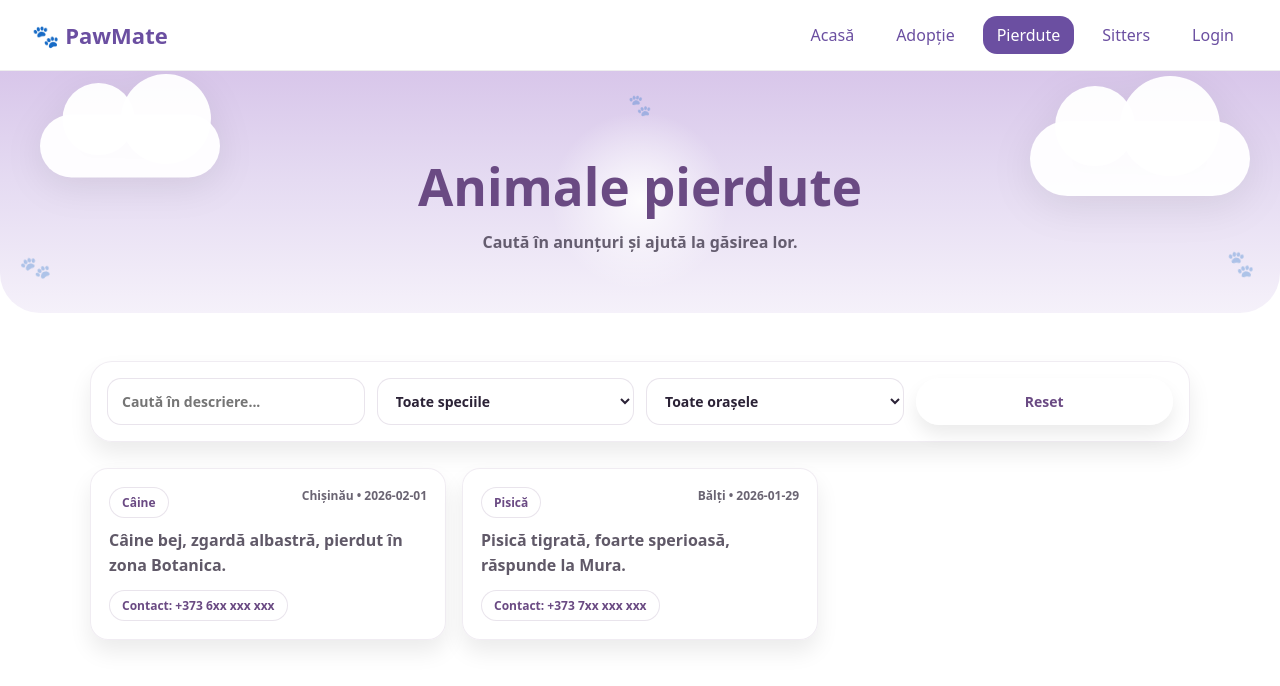
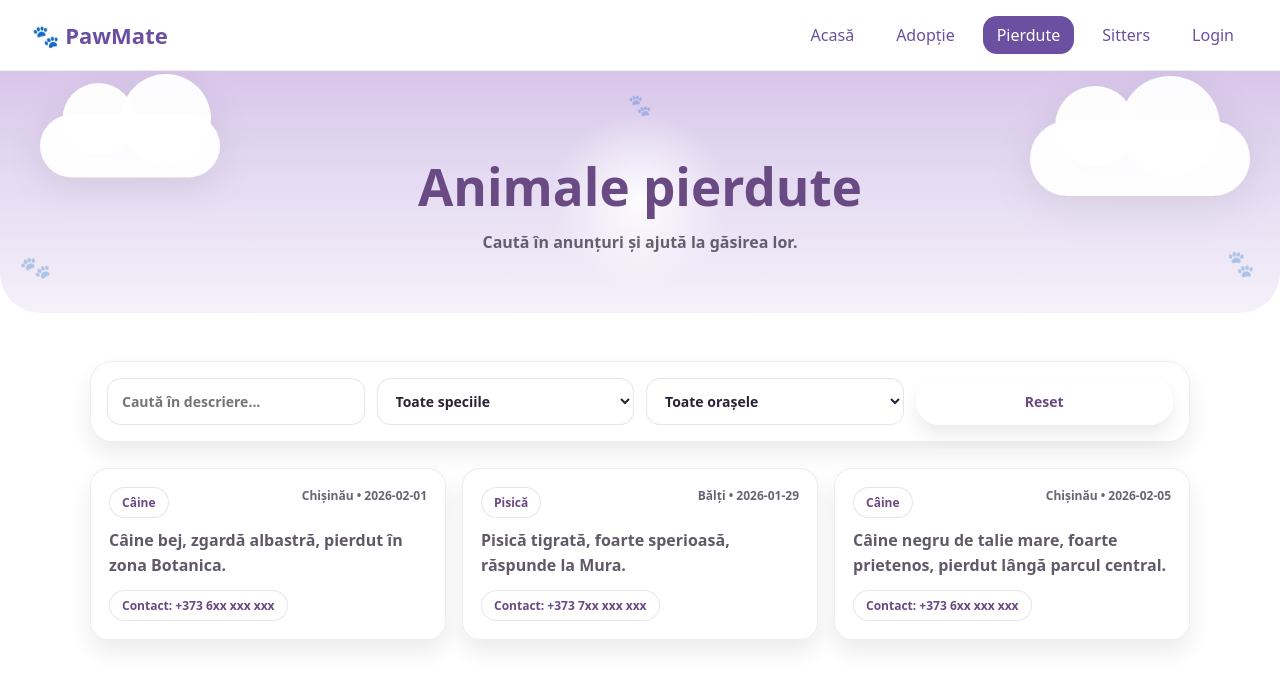
Before and after one commit to viorelinaa/PawMate, a React (Vite) app in the folder frontend/: page /pierdute in a window 1280 px wide. Shown: the top 686 px of the page. Built offline with nearby package versions, Linux system fonts and the light colour scheme.

Commit message:
adaugare anunturi pagina Pierdute

```diff
--- a/frontend/src/pages/LostPets.tsx
+++ b/frontend/src/pages/LostPets.tsx
@@ -20,6 +20,11 @@ const lostAds: LostAd[] = [
         id: "l2", species: "Pisică", city: "Bălți", date: "2026-01-29",
         contact: "+373 7xx xxx xxx",
         description: "Pisică tigrată, foarte sperioasă, răspunde la Mura.",
+    },
+    {
+        id: "l3", species: "Câine", city: "Chișinău", date: "2026-02-05",
+        contact: "+373 6xx xxx xxx",
+        description: "Câine negru de talie mare, foarte prietenos, pierdut lângă parcul central.",
     },
 ];
 
```
